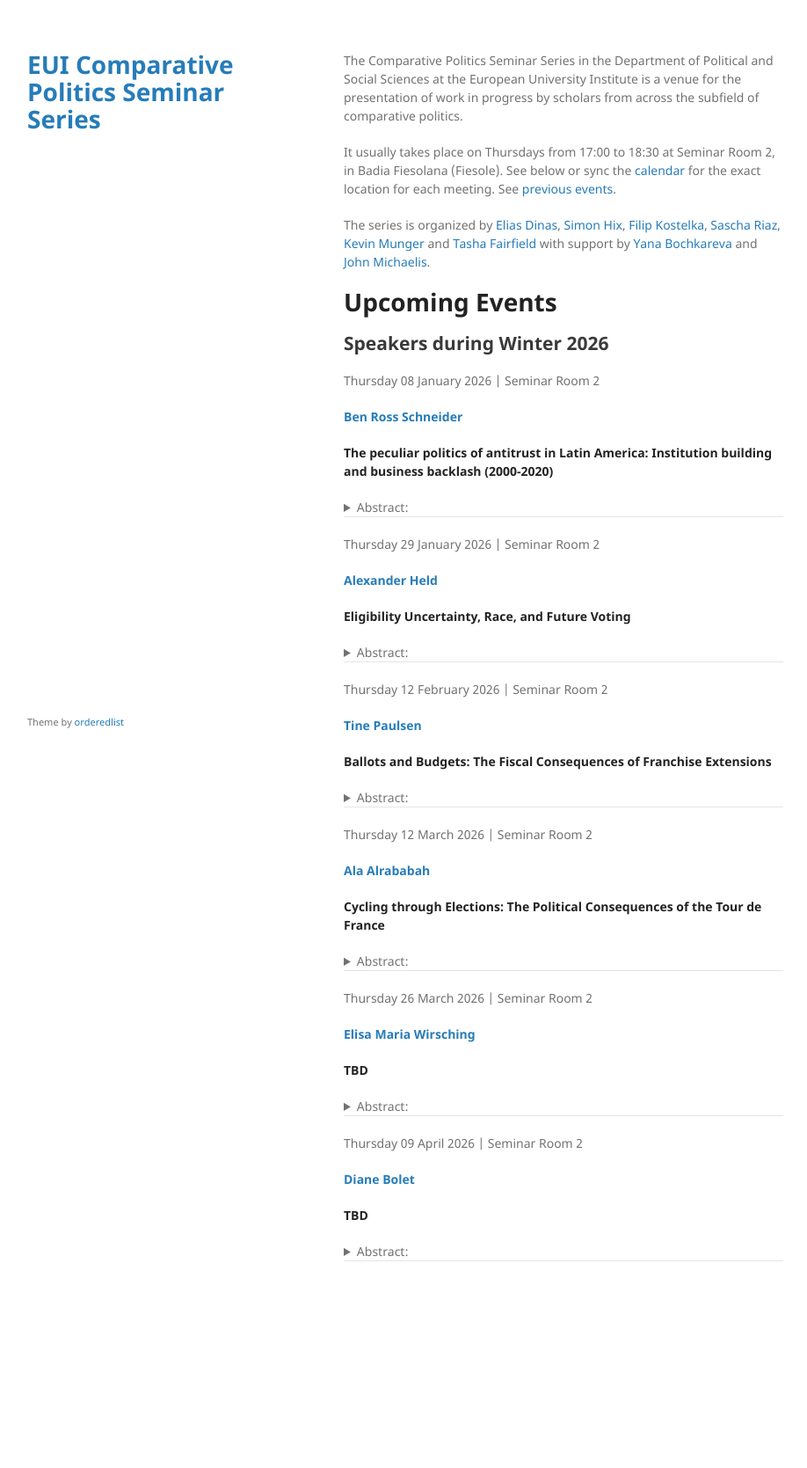
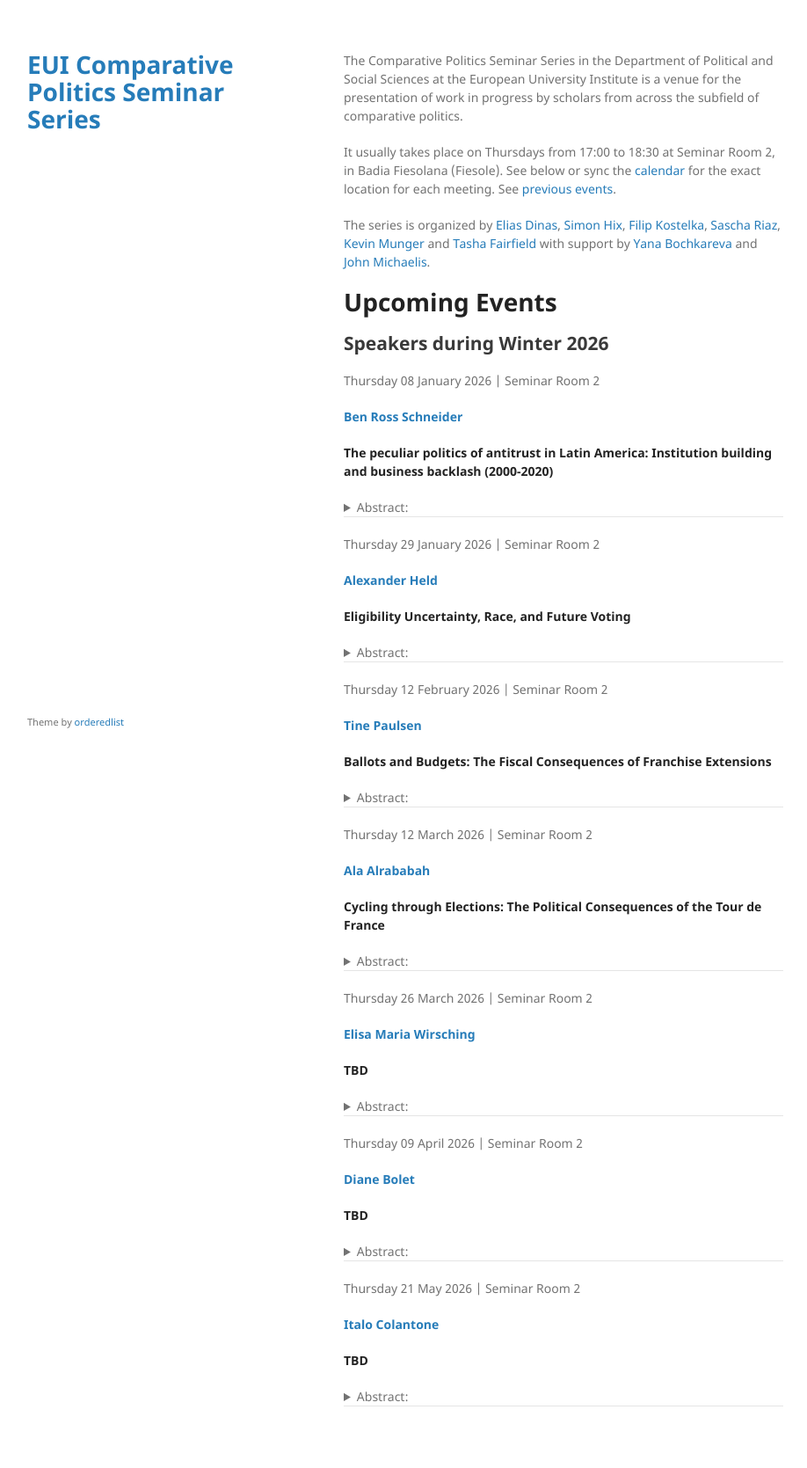
Before and after one commit to cpss-eui/cpss-eui.github.io, a Jekyll site: the page built from index.md, in a window 1280 px wide. Shown: the whole page at 88% size, without its empty margins (179-1097 px from the left). Built offline with Jekyll 4.4.1, drawn with Linux system fonts in a browser that asks for light colours; our own code applies the rules of GitHub Pages for plain Markdown files; before the commit the page ends 1504 px from its top, so only the background shows below that.

Commit message:
See https://github.com/cpss-eui/comparative-politics-seminar-series/commit/8b29ad6037720ade449e82ad5bd4bd3a70b99211 from refs/heads/main

```diff
--- a/index.md
+++ b/index.md
@@ -189,3 +189,20 @@ TBD
 </p>
 </details>
 <hr>
+Thursday 21 May 2026 | Seminar Room 2
+<p>
+<strong><a href='https://sites.google.com/view/italocolantone'>Italo
+Colantone</a></strong>
+</p>
+
+**TBD**
+
+<details>
+<summary>
+Abstract:
+</summary>
+<p>
+TBD
+</p>
+</details>
+<hr>
```
Also changed, not shown: 1 other file.
